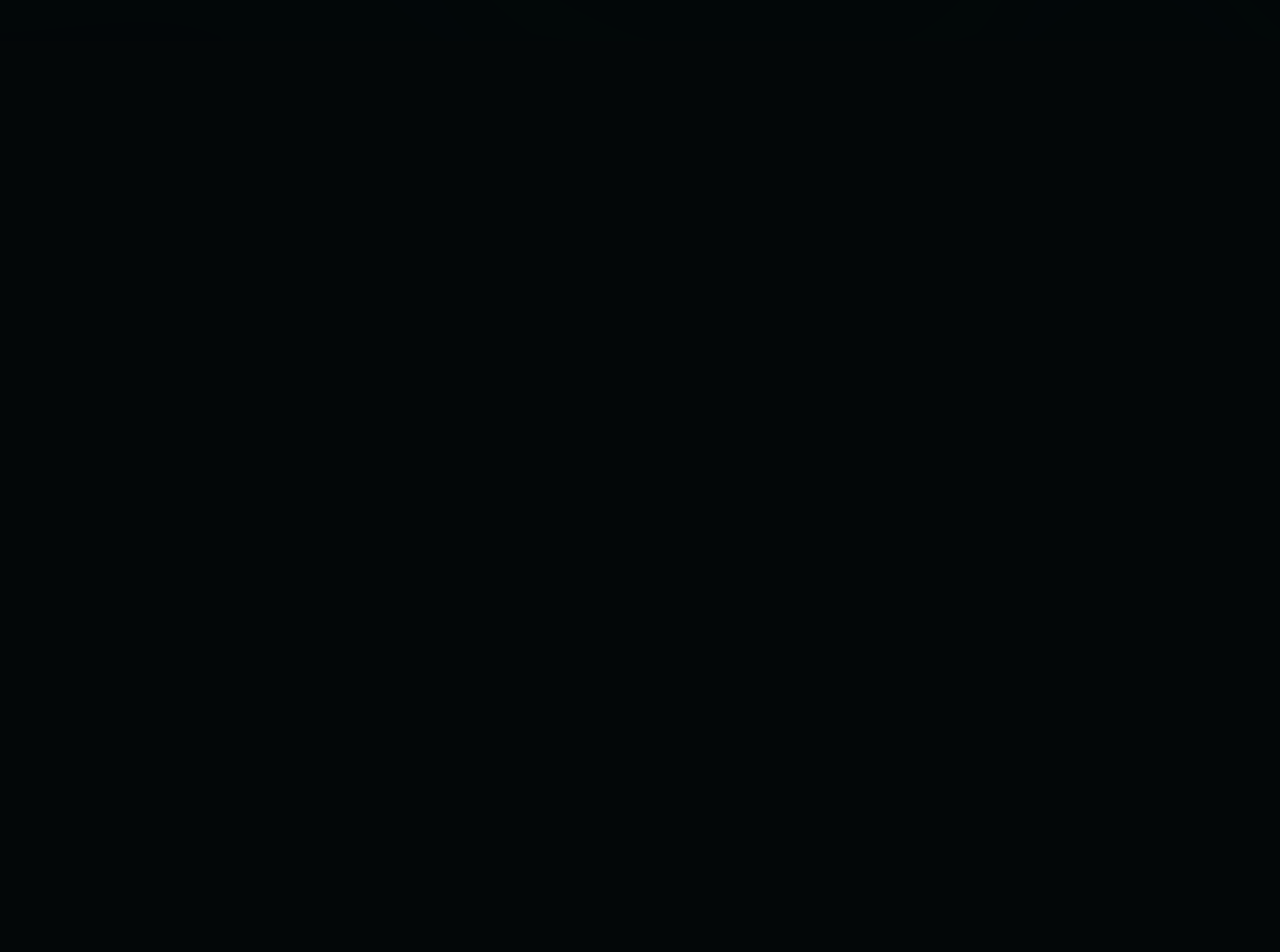
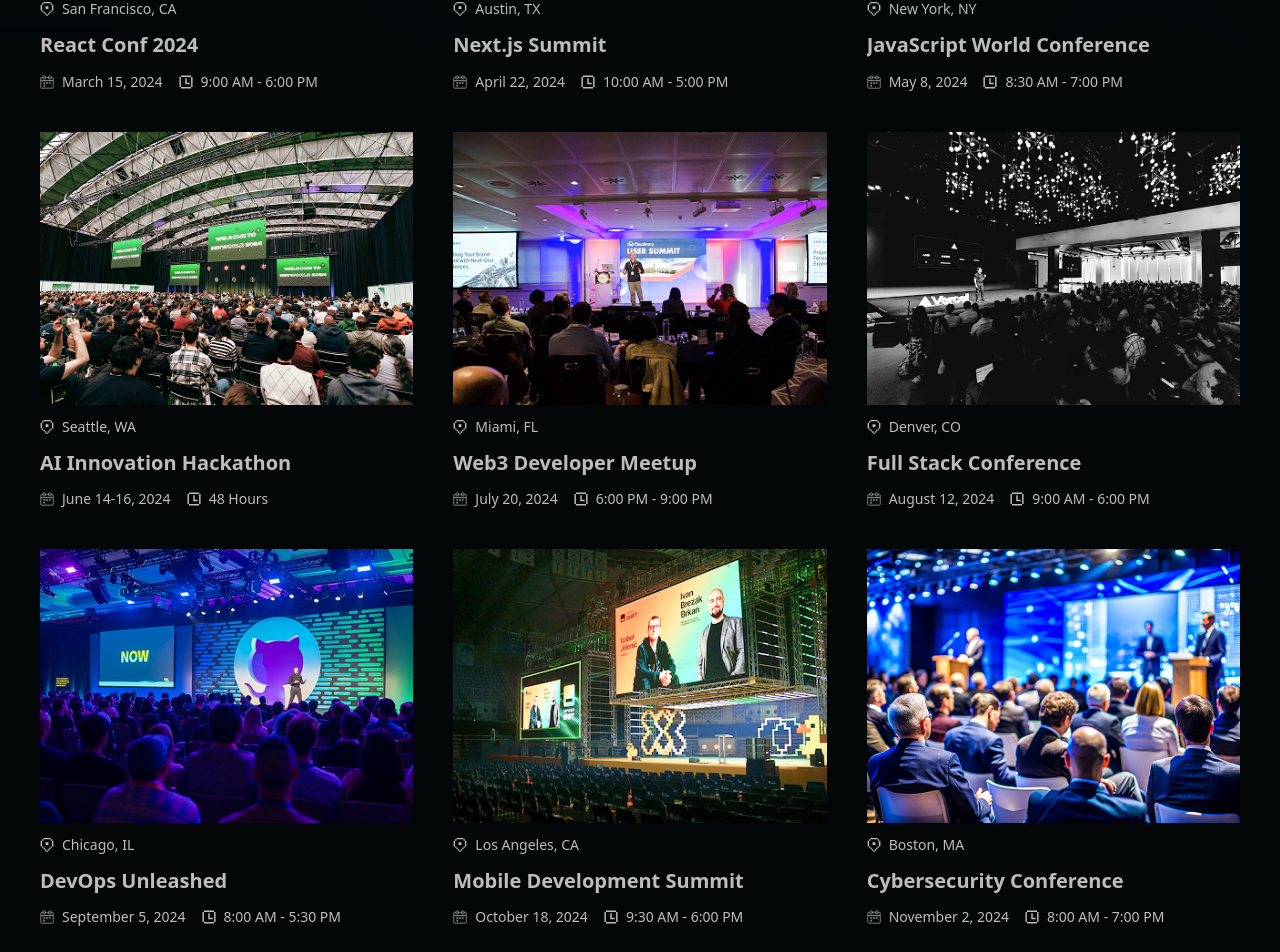
Before and after one commit to thatmehdude/dev-event, a Next.js app: page / in a window 1280 px wide. Shown: the part 759-1711 px from the top of the page. Before the commit the page ends 800 px from the top, so only its background shows below. Built offline with nearby package versions, Linux system fonts and the light colour scheme; a web font is replaced by a local one.

Commit message:
create event card, update home page

```diff
--- a/app/page.tsx
+++ b/app/page.tsx
@@ -1,4 +1,6 @@
+import EventCard from "@/components/EventCard";
 import ExploreBtn from "@/components/ExploreBtn";
+import { events } from "@/lib/constants";
 
 export default function Page () {
   return (
@@ -10,8 +12,10 @@ export default function Page () {
       <div className="mt-20 space-y-7">
         <h3>Featured Events</h3>
         <ul className="events list-none">
-          {[1, 2, 3, 4, 5].map((event) => (
-            <li key={event}>Event {event}</li>
+          {events.map((event) => (
+            <li key={event.title}>
+              <EventCard {...event}/>
+            </li>
           ))}
         </ul>
       </div>
--- /dev/null
+++ b/components/EventCard.tsx
@@ -0,0 +1,35 @@
+import Image from "next/image";
+import Link from "next/link";
+
+type EventProps = {
+    title: string;
+    image: string;
+    slug: string;
+    location: string;
+    date: string;
+    time: string;
+}
+const EventCard = ({ title, image, slug, location, date, time}: EventProps) => {
+  return (
+    <Link href={`/events/${slug}`} id="event-card">
+      <Image src={image} alt={title} width={450} height={300} />
+      <div className="flex flex-row gap-2">
+        <Image src="/icons/pin.svg" alt="location" width={14} height={14} />
+        <p>{location}</p>
+      </div>
+      <p className="title">{title}</p>
+      <div className="datetime">
+        <div>
+          <Image src="/icons/calendar.svg" alt="date" width={14} height={14} />
+          <p>{date}</p>
+        </div>
+        <div>
+          <Image src="/icons/clock.svg" alt="time" width={14} height={14} />
+          <p>{time}</p>
+        </div>
+      </div>
+    </Link>
+  );
+}
+
+export default EventCard
--- /dev/null
+++ b/lib/constants.ts
@@ -0,0 +1,98 @@
+export const events = [
+  {
+    slug: "react-conf-2024",
+    image: "/images/event1.png",
+    title: "React Conf 2024",
+    location: "San Francisco, CA",
+    date: "March 15, 2024",
+    time: "9:00 AM - 6:00 PM",
+  },
+  {
+    slug: "nextjs-summit",
+    image: "/images/event2.png",
+    title: "Next.js Summit",
+    location: "Austin, TX",
+    date: "April 22, 2024",
+    time: "10:00 AM - 5:00 PM",
+  },
+  {
+    slug: "javascript-world",
+    image: "/images/event3.png",
+    title: "JavaScript World Conference",
+    location: "New York, NY",
+    date: "May 8, 2024",
+    time: "8:30 AM - 7:00 PM",
+  },
+  {
+    slug: "ai-hackathon-2024",
+    image: "/images/event4.png",
+    title: "AI Innovation Hackathon",
+    location: "Seattle, WA",
+    date: "June 14-16, 2024",
+    time: "48 Hours",
+  },
+  {
+    slug: "web3-developer-meetup",
+    image: "/images/event5.png",
+    title: "Web3 Developer Meetup",
+    location: "Miami, FL",
+    date: "July 20, 2024",
+    time: "6:00 PM - 9:00 PM",
+  },
+  {
+    slug: "fullstack-conference",
+    image: "/images/event6.png",
+    title: "Full Stack Conference",
+    location: "Denver, CO",
+    date: "August 12, 2024",
+    time: "9:00 AM - 6:00 PM",
+  },
+  {
+    slug: "devops-unleashed",
+    image: "/images/event1.png",
+    title: "DevOps Unleashed",
+    location: "Chicago, IL",
+    date: "September 5, 2024",
+    time: "8:00 AM - 5:30 PM",
+  },
+  {
+    slug: "mobile-dev-summit",
+    image: "/images/event2.png",
+    title: "Mobile Development Summit",
+    location: "Los Angeles, CA",
+    date: "October 18, 2024",
+    time: "9:30 AM - 6:00 PM",
+  },
+  {
+    slug: "cybersecurity-conference",
+    image: "/images/event3.png",
+    title: "Cybersecurity Conference",
+    location: "Boston, MA",
+    date: "November 2, 2024",
+    time: "8:00 AM - 7:00 PM",
+  },
+  {
+    slug: "data-science-hackathon",
+    image: "/images/event4.png",
+    title: "Data Science Hackathon",
+    location: "San Diego, CA",
+    date: "December 7-9, 2024",
+    time: "72 Hours",
+  },
+  {
+    slug: "cloud-native-meetup",
+    image: "/images/event5.png",
+    title: "Cloud Native Meetup",
+    location: "Portland, OR",
+    date: "January 15, 2025",
+    time: "6:30 PM - 9:00 PM",
+  },
+  {
+    slug: "frontend-masters",
+    image: "/images/event6.png",
+    title: "Frontend Masters Conference",
+    location: "Nashville, TN",
+    date: "February 28, 2025",
+    time: "9:00 AM - 5:00 PM",
+  },
+];
```
